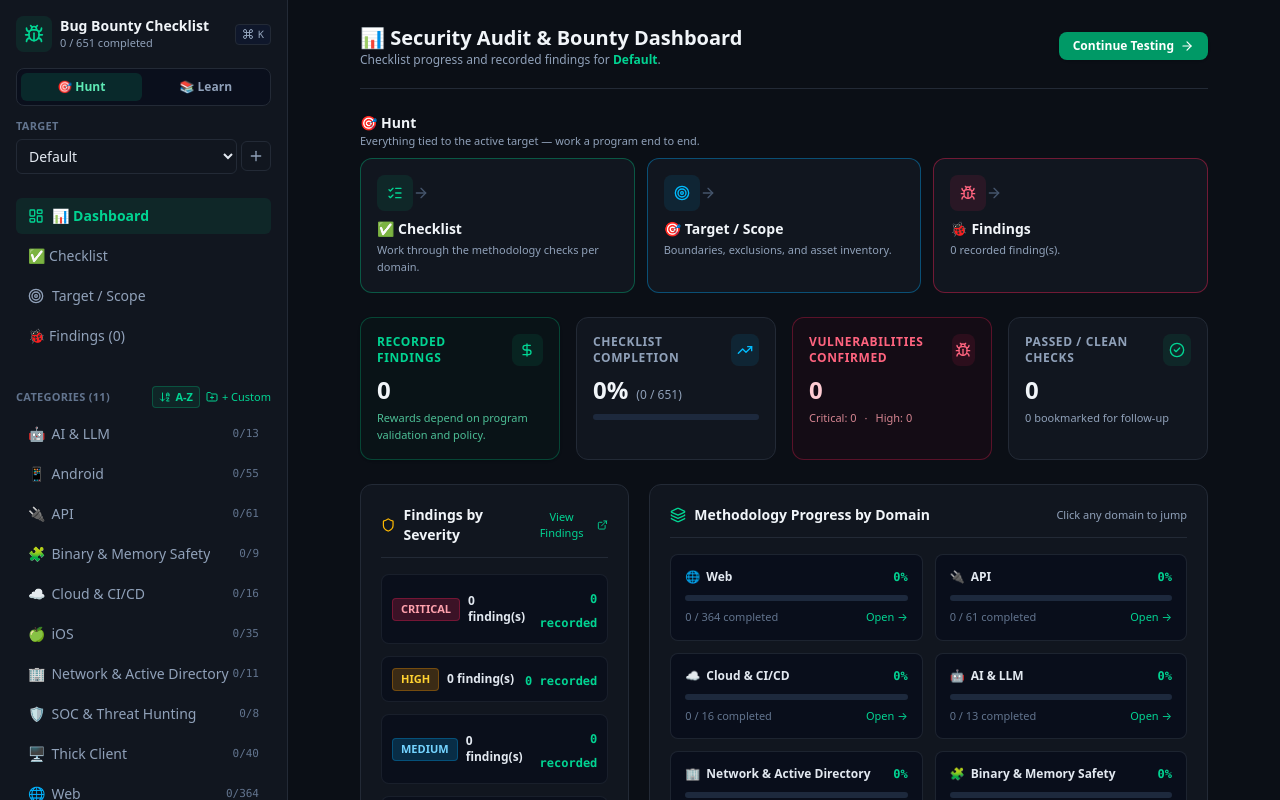
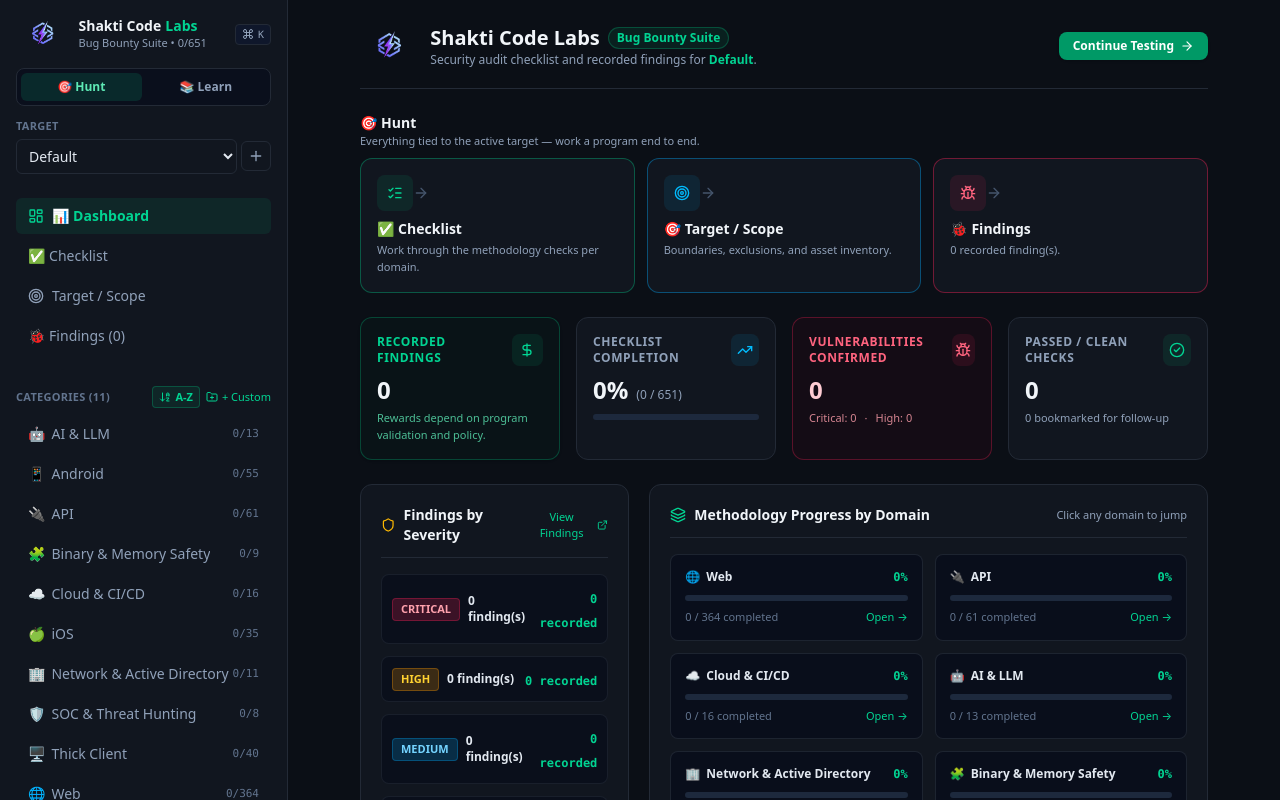
Before and after one commit to preetamkumar017/Bug-Hunting-Checklist, a React (Vite) app: page / in a window 1280 px wide. Shown: the top 800 px of the page. Built offline with nearby package versions, Linux system fonts and the light colour scheme.

Commit message:
feat: brand app with Shakti Code Labs official logo, favicon, and navbar headers

```diff
--- a/index.html
+++ b/index.html
@@ -2,12 +2,13 @@
 <html lang="en">
   <head>
     <meta charset="UTF-8" />
+    <link rel="icon" type="image/png" href="/favicon.png" />
     <link rel="icon" type="image/svg+xml" href="/favicon.svg" />
     <meta name="viewport" content="width=device-width, initial-scale=1.0" />
     <meta name="theme-color" content="#090d16" />
-    <meta name="description" content="Antigravity Bug Bounty Checklist — Comprehensive offensive security methodology, reconnaissance, and penetration testing suite." />
+    <meta name="description" content="Shakti Code Labs — Comprehensive offensive security methodology, reconnaissance, and bug bounty suite." />
     <link rel="manifest" href="/manifest.json" />
-    <title>Bug Bounty Checklist &amp; Methodology Suite</title>
+    <title>Shakti Code Labs | Bug Bounty Checklist &amp; Methodology</title>
   </head>
   <body class="bg-[#090d16] text-slate-100 antialiased">
     <div id="root"></div>
--- a/src/App.tsx
+++ b/src/App.tsx
@@ -214,7 +214,7 @@
       />
 
       <header className="sticky top-0 z-20 flex items-center justify-between border-b border-border bg-card px-4 py-3 lg:hidden">
-        <div className="flex items-center gap-2.5">
+        <div className="flex items-center gap-2">
           <button
             onClick={() => setSidebarOpen(true)}
             className="shrink-0 rounded-md p-1 text-slate-300 hover:text-slate-100"
@@ -222,7 +222,16 @@
           >
             <Menu className="h-5 w-5" />
           </button>
-          <p className="truncate text-sm font-bold text-slate-100">
+          <img
+            src="/shakti-logo.png"
+            alt="Shakti Code Labs"
+            className="h-7 w-auto object-contain rounded"
+          />
+          <div className="truncate">
+            <p className="text-xs font-bold text-slate-100 leading-tight">
+              Shakti Code <span className="text-emerald-400">Labs</span>
+            </p>
+            <p className="text-[10px] text-slate-400 truncate leading-none">
               {view === "checklist"
                 ? `${domain.emoji} ${domain.label}`
                 : view === "dashboard"
@@ -235,6 +244,7 @@
                 ? "🎓 Learn"
                 : "🧰 Tools"}
             </p>
+          </div>
         </div>
 
         <div className="flex items-center gap-1.5">
--- a/src/dashboard/DashboardView.tsx
+++ b/src/dashboard/DashboardView.tsx
@@ -101,14 +101,24 @@
     <div className="space-y-6">
       {/* Top Welcome / Header Card */}
       <div className="flex flex-wrap items-center justify-between gap-4 border-b border-border pb-5">
+        <div className="flex items-center gap-3">
+          <img
+            src="/shakti-logo.png"
+            alt="Shakti Code Labs"
+            className="h-10 w-auto object-contain hidden sm:block rounded"
+          />
           <div>
             <h1 className="text-xl font-bold text-slate-100 flex items-center gap-2">
-            📊 Security Audit &amp; Bounty Dashboard
+              <span>Shakti Code Labs</span>
+              <span className="text-xs font-semibold px-2 py-0.5 rounded-full bg-emerald-500/10 text-emerald-400 border border-emerald-500/30">
+                Bug Bounty Suite
+              </span>
             </h1>
             <p className="text-xs text-slate-400">
-            Checklist progress and recorded findings for{" "}
+              Security audit checklist and recorded findings for{" "}
               <span className="font-semibold text-emerald-400">{profile.name}</span>.
             </p>
+          </div>
         </div>
         <div className="flex flex-wrap items-center gap-2">
           <button
--- a/src/shared/components/Sidebar.tsx
+++ b/src/shared/components/Sidebar.tsx
@@ -1,6 +1,5 @@
 import { useState, useMemo } from "react";
 import {
-  Bug,
   Download,
   Upload,
   RotateCcw,
@@ -135,14 +134,19 @@
           open ? "translate-x-0" : ""
         }`}
       >
-        <div className="mb-4 flex items-center gap-2">
-          <span className="flex h-9 w-9 items-center justify-center rounded-lg bg-emerald-500/10 text-emerald-400">
-            <Bug className="h-5 w-5" />
-          </span>
+        <div className="mb-4 flex items-center gap-2.5">
+          <img
+            src="/shakti-logo.png"
+            alt="Shakti Code Labs"
+            className="h-9 w-auto object-contain rounded"
+          />
           <div className="min-w-0 flex-1">
-            <p className="text-sm font-bold leading-tight text-slate-100">Bug Bounty Checklist</p>
+            <p className="text-sm font-bold leading-tight text-slate-100 flex items-center gap-1">
+              <span>Shakti Code</span>
+              <span className="text-emerald-400">Labs</span>
+            </p>
             <p className="text-[11px] text-slate-400">
-              {totalDone} / {totalItems} completed
+              Bug Bounty Suite • {totalDone}/{totalItems}
             </p>
           </div>
           {onOpenCommandPalette && (
```
Also changed, not shown: public/favicon.png (added), public/manifest.json, public/shakti-logo.png (added). Lines whose indentation alone changed are shown as unchanged.
